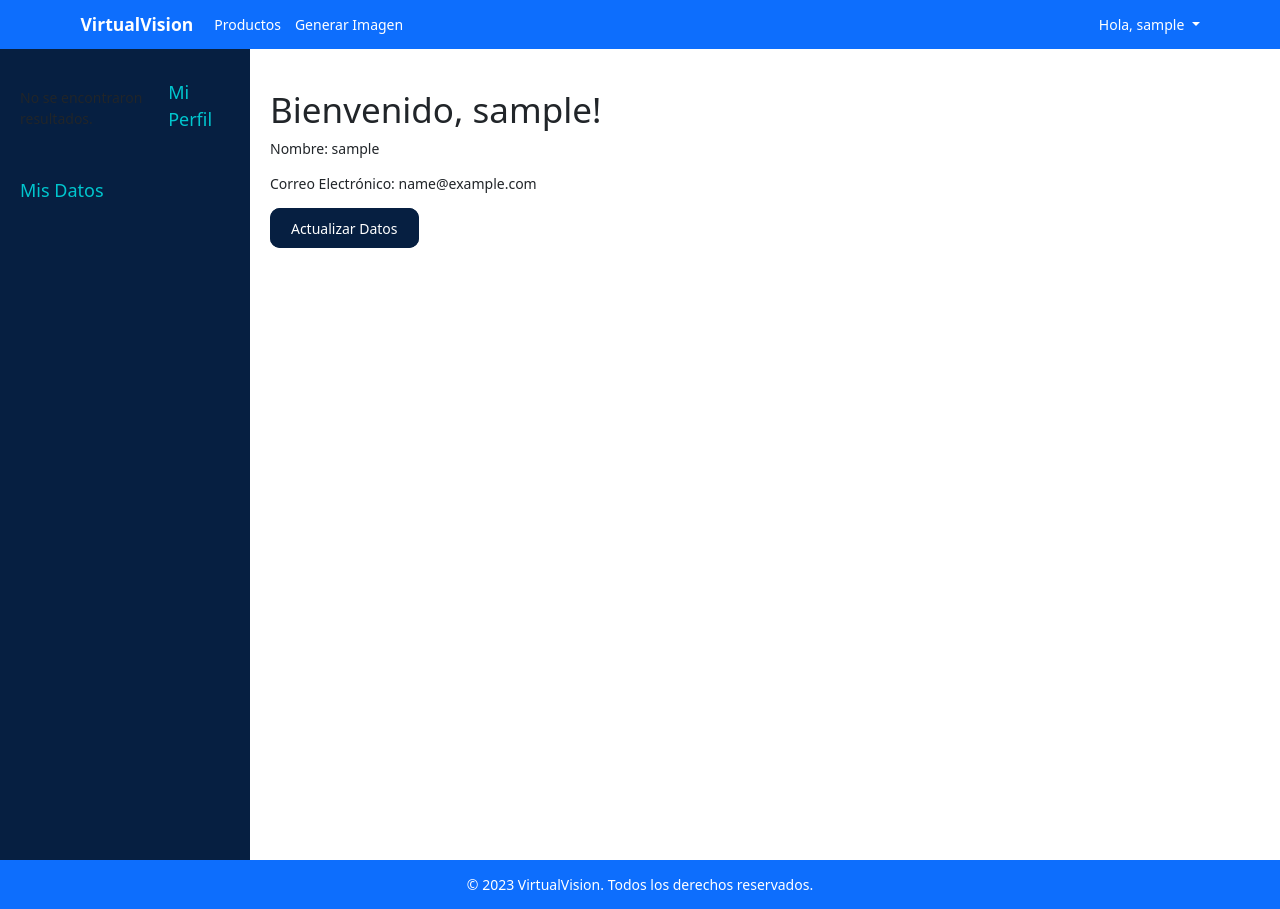
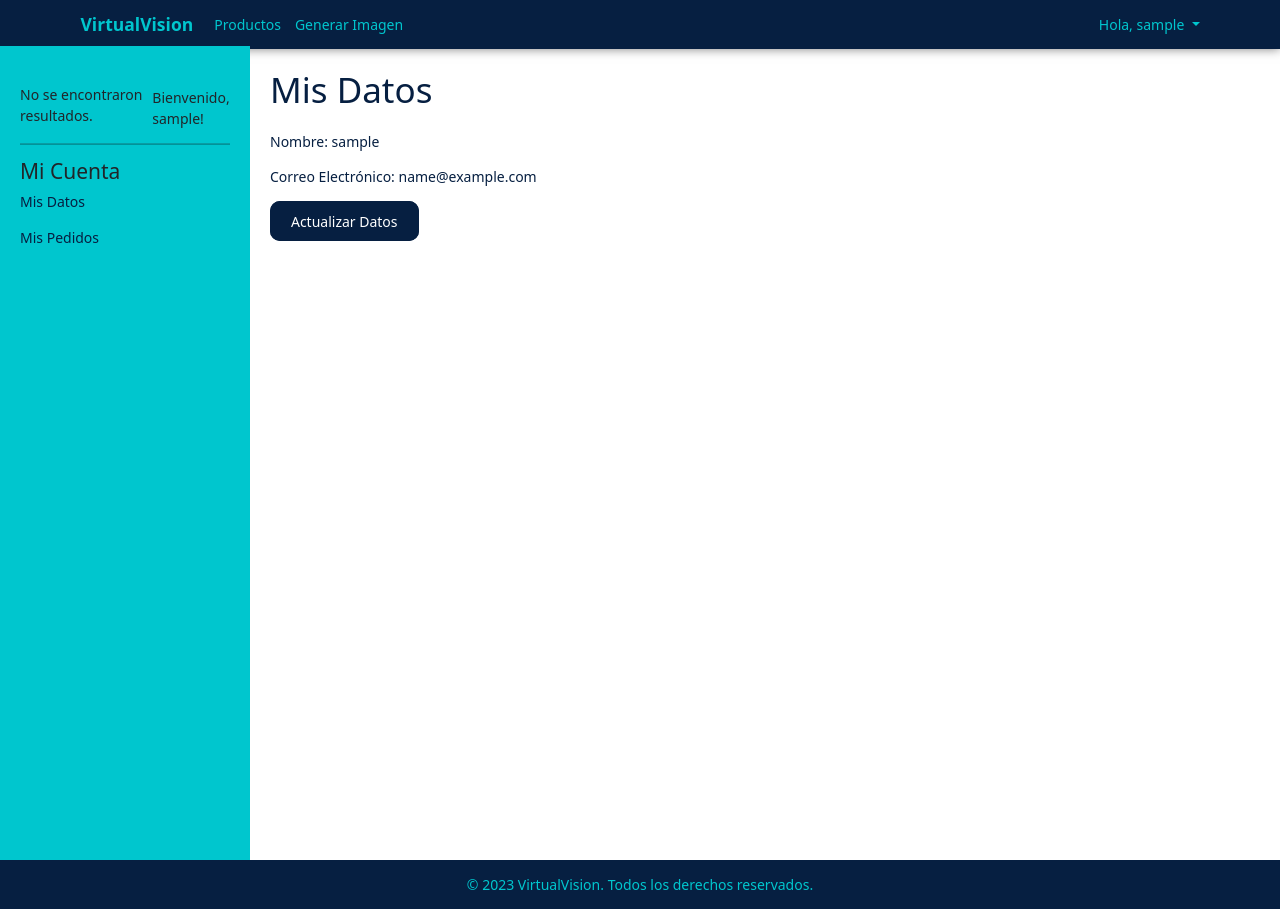
Before and after one commit to l3lackJack/DAW2324_S3_E1, a PHP site: page /Vistes/perfil.php in a window 1280 px wide. Run offline with PHP 8.4, Linux system fonts and the light colour scheme; the visitor is signed in with stand-in values (Sample User, id 1); data that the repository does not hold is empty; some libraries are stand-ins or nearby versions.

Commit message:
estils perfil actualitzats + canvis en la sidebar

```diff
--- a/Aplicatiuweb/Vistes/footer.php
+++ b/Aplicatiuweb/Vistes/footer.php
@@ -8,7 +8,7 @@
 <body style="min-height: 100vh; display: flex; flex-direction: column;">
     <!-- Contenido de tu página aquí -->
 
-    <footer id="footer"style="position: relative" class="bg-primary text-white py-3 mt-auto">
+    <footer id="footer"style="position: relative" class="py-3 mt-auto">
         <div class="container text-center">
             <p class="mb-0">&copy; <?php echo date("Y"); ?> VirtualVision. Todos los derechos reservados.</p>
         </div>
--- a/Aplicatiuweb/Vistes/navbar.php
+++ b/Aplicatiuweb/Vistes/navbar.php
@@ -10,9 +10,9 @@
 </head>
 
 <body>
-    <nav class="navbar navbar-expand-lg navbar-light bg-primary">
+    <nav class="navbar navbar-expand-lg">
         <div class="container">
-            <a class="navbar-brand text-white " href="/"><b>VirtualVision</b></a>
+            <a class="navbar-brand"href="/"><b>VirtualVision</b></a>
             <button class="navbar-toggler" type="button" data-bs-toggle="collapse" data-bs-target="#navbarNav"
                 aria-controls="navbarNav" aria-expanded="false" aria-label="Toggle navigation">
                 <span class="navbar-toggler-icon"></span>
@@ -20,10 +20,10 @@
             <div class="collapse navbar-collapse" id="navbarNav">
                 <ul class="navbar-nav ml-auto">
                     <li class="nav-item">
-                        <a class="nav-link text-white" href="/Vistes/productes.php">Productos</a>
+                        <a class="nav-link" href="/Vistes/productes.php">Productos</a>
                     </li>
                     <li class="nav-item">
-                        <a class="nav-link text-white" href="/Vistes/imagePrompt.php">Generar Imagen</a>
+                        <a class="nav-link" href="/Vistes/imagePrompt.php">Generar Imagen</a>
                     </li>
 
                     <?php
@@ -43,7 +43,7 @@
                 $saludo = 'Mi cuenta';
             }
             ?>
-            <a class="nav-link dropdown-toggle text-white" href="#" role="button" data-bs-toggle="dropdown" aria-expanded="false">
+            <a class="nav-link dropdown-toggle" href="#" role="button" data-bs-toggle="dropdown" aria-expanded="false">
                 <?php echo $saludo; ?>
             </a>
             <ul class="dropdown-menu" aria-labelledby="navbarDropdown">
--- a/Aplicatiuweb/Vistes/perfil.php
+++ b/Aplicatiuweb/Vistes/perfil.php
@@ -88,23 +88,23 @@ if(!isset($_SESSION['usuario_nombre'])) {
             <div class="perfil-container">
                 <?php include 'llegirInicialNom.php'; ?>
                 <div class="mi-perfil">
-                <a href="#">Mi Perfil</a>
+                   <p>Bienvenido, <?php echo htmlspecialchars($_SESSION['usuario_nombre'], ENT_QUOTES, 'UTF-8'); ?>!</p>
                 </div>
             </div>
             <hr>
             <ul class="nav nav-pills flex-column">
+                <h4>Mi Cuenta</h4>
                 <li class="nav-item">
                     <a href="#mis-datos">Mis Datos</a>
+                    <a href="">Mis Pedidos</a>
                 </li>
             </ul>
         </div>
     </div>
 
-    </div>
-
         <div class="content">
+            <h1>Mis Datos</h1>
             <div class="profile-container">
-                <h1>Bienvenido, <?php echo htmlspecialchars($_SESSION['usuario_nombre'], ENT_QUOTES, 'UTF-8'); ?>!</h1>
 
                 <?php
                 // Verificar si la variable $_GET['imagen'] está definida
--- a/Aplicatiuweb/bootstrap/css/perfil.css
+++ b/Aplicatiuweb/bootstrap/css/perfil.css
@@ -4,16 +4,28 @@ body, html {
     font-family: 'Roboto', sans-serif;
     font-size: 14px;
 }
-
-.sidebar {
+nav{
+    background-color: #061f41;
+    color: #00c6ce;
+    box-shadow: 0 0 10px rgba(0, 0, 0, 0.5);
+}
+.container a{
+    color:#00c6ce;
+    text-decoration: none;
+}
+footer{
+    background-color: #061f41;
+    color: #00c6ce;
+}
+.sidebar{
     width: 250px;
     min-width: 200px;
-    background-color: #061f41;
+    background-color: #00c6ce;
     padding: 20px;
     box-sizing: border-box;
     height: 100%;
     position: fixed;
-    margin-top: 3.8%;
+    margin-top: 3.6%;
     display: flex;
     flex-direction: column;
 }
@@ -21,12 +33,14 @@ body, html {
 .content {
     margin-left: 250px; /* Ajusta esto según el ancho de la barra lateral */
     padding: 20px;
+    align-items: center;
+    color: #061f41;
 }
 
 .sidebar a {
     text-decoration: none;
-    color: #00c6ce;
-    font-size: 18px;
+    color: #061f41;
+    font-size: 14px;
     display: block;
     margin-bottom: 15px;
 }
@@ -37,19 +51,19 @@ body, html {
     align-items: flex-start; /* Ajusta según sea necesario */
 }
 .sidebar-content hr{
-    color: #00c6ce;
+    width: 100%;
+    height: 2px;
+    background-color: #000;
+    margin-top: 0;
+    margin-bottom: 5;
 }
-
 .sidebar a:hover {
-    color: #007bff;
+    color:white;
 }
 
 .profile-container {
     margin-top: 20px;
-}
-
-.logout-btn {
-    margin-top: 150%;
+    color: #061f41;
 }
 .overlay {
     display: none;
@@ -136,12 +150,13 @@ body, html {
     0% { background-position: 0 0; }
     50% { background-position: 400% 0; }
     100% { background-position: 0 0; }
-}.round-icon {
+}
+.round-icon {
     width: 40px;
     height: 40px;
     border-radius: 50%;
-    background-color: #3498db;
-    color: #ffffff;
+    background-color: #5857AA;
+    color: white;
     font-size: 24px;
     text-align: center;
     line-height: 175%;
@@ -155,6 +170,6 @@ body, html {
 
 .mi-perfil {
     align-self: flex-end;
-    margin-top: 10px; /* Ajusta el margen superior según sea necesario */
-    margin-right: 10px; /* Ajusta el margen derecho según sea necesario */
+    margin-top: 10%; /* Ajusta el margen superior según sea necesario */
+    margin-right: -5%; /* Ajusta el margen derecho según sea necesario */
 }
```
Lines whose indentation alone changed are shown as unchanged.
